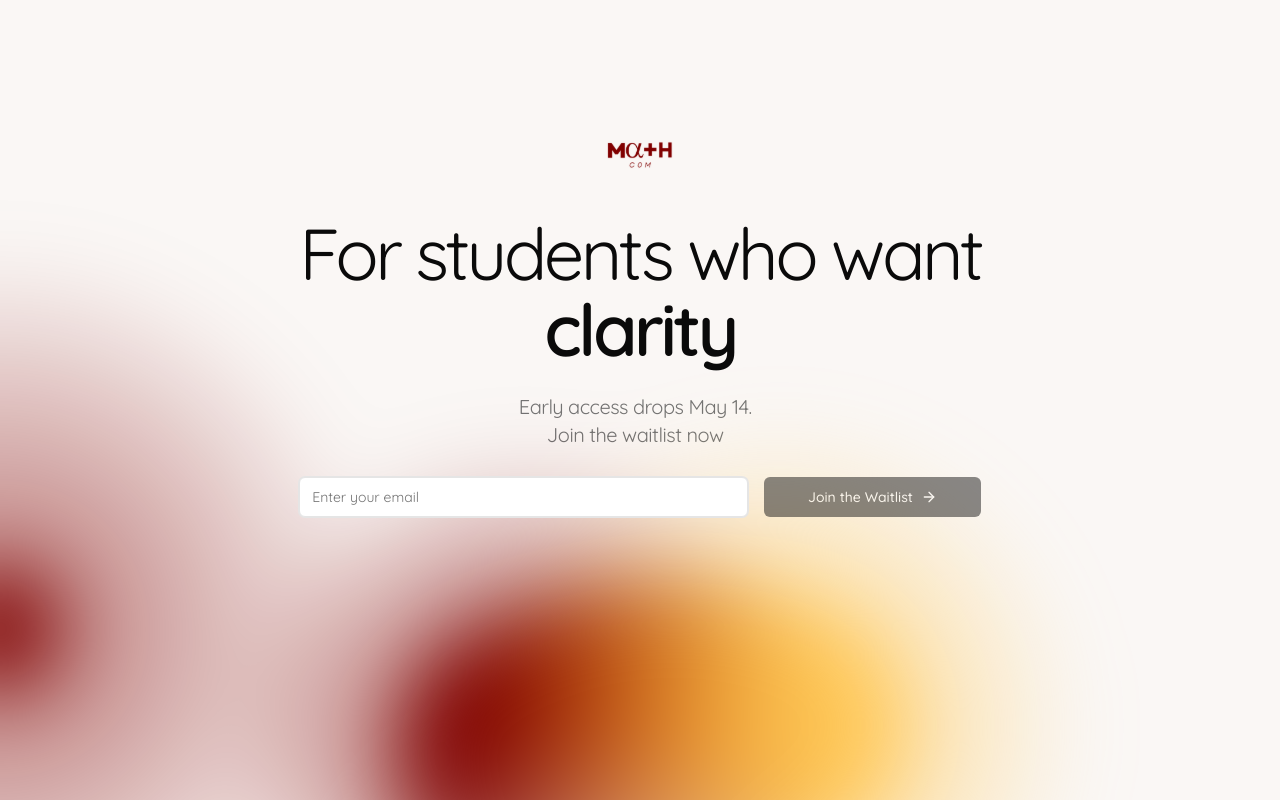
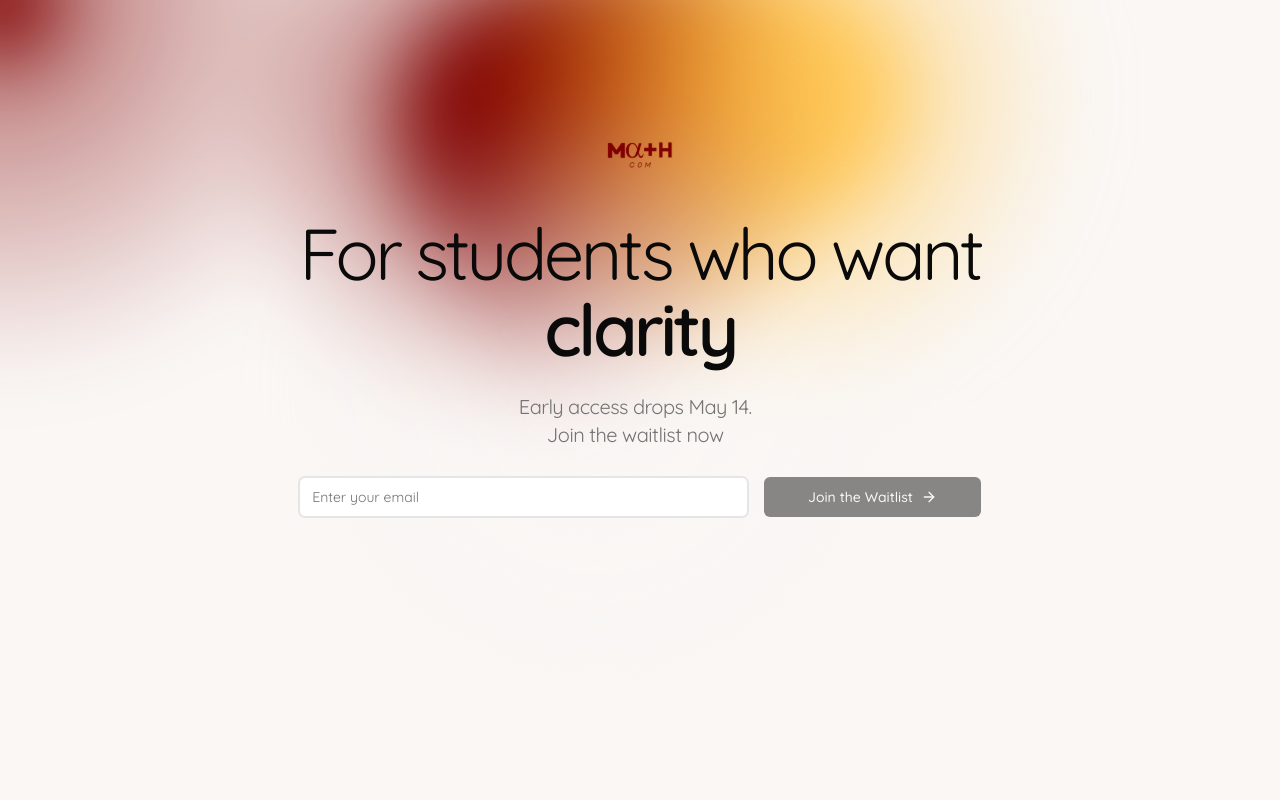
Before and after one commit to devswithme/mathcom, a Next.js app: page / in a window 1280 px wide. Built offline with nearby package versions, Linux system fonts and the light colour scheme.

Commit message:
fix bg and fixed pos

```diff
--- a/src/components/bg.tsx
+++ b/src/components/bg.tsx
@@ -89,7 +89,7 @@ export const BackgroundGradientAnimation = ({
   return (
     <div
       className={cn(
-        "h-screen w-screen relative overflow-hidden top-0 left-0 bg-[linear-gradient(40deg,var(--gradient-background-start),var(--gradient-background-end))]",
+        "h-screen w-screen fixed overflow-hidden top-0 left-0 bg-[linear-gradient(40deg,var(--gradient-background-start),var(--gradient-background-end))]",
         containerClassName
       )}
     >
--- a/src/components/hero.tsx
+++ b/src/components/hero.tsx
@@ -55,7 +55,7 @@ function Hero() {
   }
 
   return (
-    <div className="w-full px-8">
+    <div className="w-full px-8 absolute z-50 inset-0">
       <div className="container mx-auto">
         <div className="flex gap-6 py-20 lg:py-28 items-center justify-center flex-col">
           <div>
--- a/tailwind.config.ts
+++ b/tailwind.config.ts
@@ -1,6 +1,4 @@
-import type { Config } from "tailwindcss";
-
-export default {
+module.exports = {
   darkMode: ["class"],
   content: [
     "./src/pages/**/*.{js,ts,jsx,tsx,mdx}",
@@ -100,5 +98,5 @@ export default {
       },
     },
   },
-  plugins: [require("tailwindcss-animate")],
-} satisfies Config;
+  plugins: [],
+};
```
